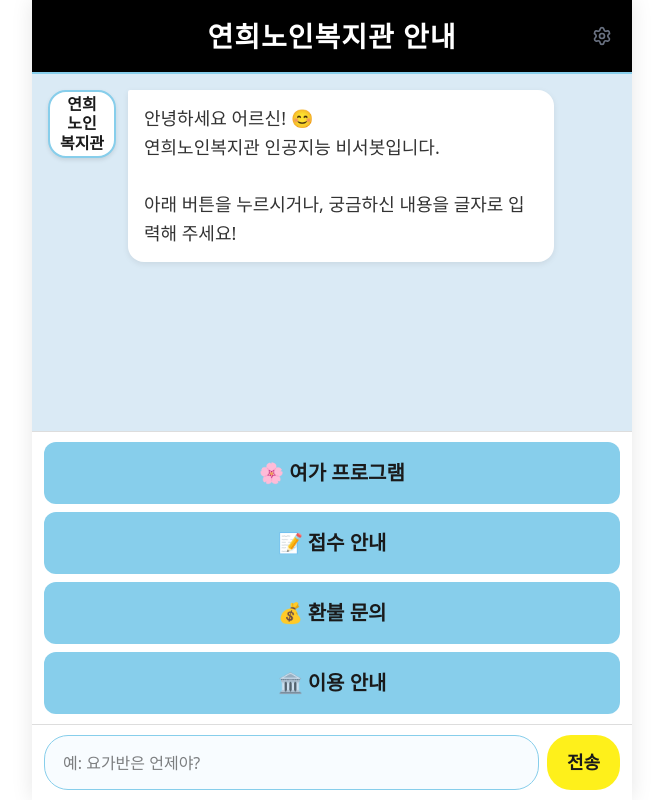
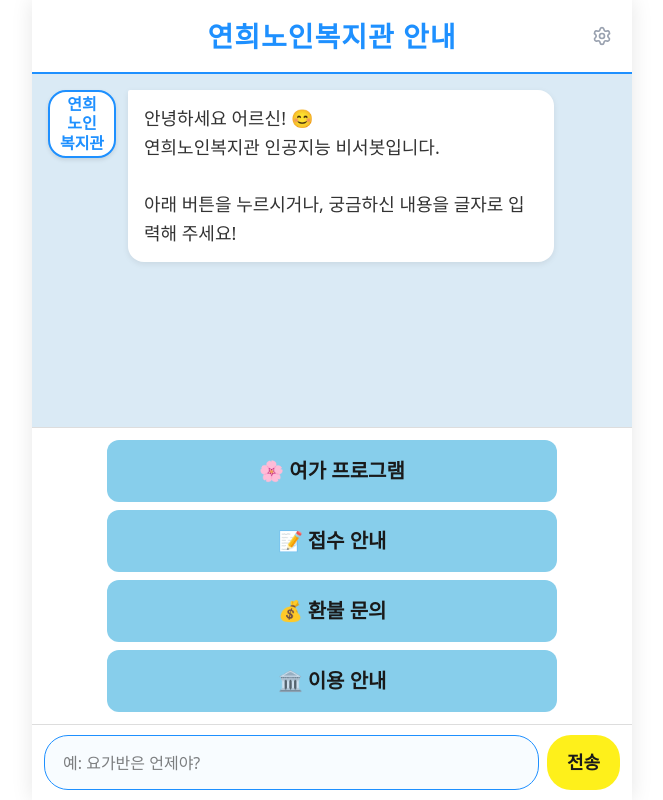
Before and after one commit to chosungjun7759/yhsenior-chatbot001, a React (Vite) app: page / in a window 1280 px wide. Shown: the whole page, without its empty margins (308-971 px from the left). Built offline with nearby package versions, Linux system fonts and the light colour scheme; no server answers.

Commit message:
feat(ui): Refine header colors and styles
Updates the header background from black to white and the text color to a vibrant blue. This change aims to create a more accessible and visually appealing interface for elderly users by using clearer contrast and a more modern color scheme.

```diff
--- a/src/App.tsx
+++ b/src/App.tsx
@@ -182,13 +182,13 @@ export default function App() {
       <div className="chat-container w-full max-w-[600px] h-full flex flex-col bg-white relative shadow-[0_0_20px_rgba(0,0,0,0.1)] pb-[env(safe-area-inset-bottom)]">
 
         {/* Header */}
-        <div className="header bg-[#000000] p-[15px_20px] flex items-center justify-center border-b-2 border-[#87CEEB] shrink-0 z-10 relative">
-          <h1 className="text-[#ffffff] text-[28px] font-bold tracking-[1px]">연희노인복지관 안내</h1>
+        <div className="header bg-[#ffffff] p-[15px_20px] flex items-center justify-center border-b-2 border-[#1E90FF] shrink-0 z-10 relative">
+          <h1 className="text-[#1E90FF] text-[28px] font-[900] tracking-[1px]">연희노인복지관 안내</h1>
 
           {/* Admin Trigger (Absolute positioned to not interfere with centering) */}
           <div className="absolute right-4 flex gap-2">
             {!user ? (
-              <button onClick={handleLogin} className="p-1 text-gray-500 hover:text-gray-300">
+              <button onClick={handleLogin} className="p-1 text-gray-400 hover:text-gray-600">
                 <Settings size={20} />
               </button>
             ) : (
@@ -196,7 +196,7 @@ export default function App() {
                 {isAdmin && (
                   <button onClick={updateTo2026Data} className="text-[10px] bg-gray-700 text-white px-2 py-1 rounded">데이터 갱신</button>
                 )}
-                <button onClick={() => signOut(auth)} className="text-gray-500 hover:text-gray-300">
+                <button onClick={() => signOut(auth)} className="text-gray-400 hover:text-gray-600">
                   <LogOut size={20} />
                 </button>
               </div>
@@ -212,7 +212,7 @@ export default function App() {
           {messages.map((msg) => (
             <div key={msg.id} className={`msg-row flex w-full items-start ${msg.sender === 'bot' ? 'bot justify-start' : 'user justify-end'}`}>
               {msg.sender === 'bot' && (
-                <div className="bot-profile-text w-[68px] h-[68px] rounded-[18px] bg-white border-2 border-[#87CEEB] text-[#1a1a1a] flex items-center justify-center text-[16px] font-[900] text-center leading-[1.2] mr-[12px] shrink-0 shadow-[0_2px_4px_rgba(0,0,0,0.1)]">
+                <div className="bot-profile-text w-[68px] h-[68px] rounded-[18px] bg-white border-2 border-[#1E90FF] text-[#1E90FF] flex items-center justify-center text-[16px] font-[900] text-center leading-[1.2] mr-[12px] shrink-0 shadow-[0_2px_4px_rgba(0,0,0,0.1)]">
                   연희<br/>노인<br/>복지관
                 </div>
               )}
@@ -230,11 +230,11 @@ export default function App() {
         </div>
 
         {/* Menu Grid */}
-        <div className="menu-grid shrink-0 flex flex-col gap-[8px] p-[10px_12px] bg-white border-t-[1.5px] border-[#dddddd] z-10">
-          <button onClick={() => clickMenu('program', '🌸 여가 프로그램 찾기')} className="menu-btn bg-[#87CEEB] border-none p-[16px_20px] rounded-[12px] text-[20px] cursor-pointer text-center font-bold text-[#1a1a1a] active:bg-[#5bb8e0] transition-all">🌸 여가 프로그램</button>
-          <button onClick={() => clickMenu('register', '📝 프로그램 접수 안내')} className="menu-btn bg-[#87CEEB] border-none p-[16px_20px] rounded-[12px] text-[20px] cursor-pointer text-center font-bold text-[#1a1a1a] active:bg-[#5bb8e0] transition-all">📝 접수 안내</button>
-          <button onClick={() => clickMenu('refund', '💰 환불/취소 문의')} className="menu-btn bg-[#87CEEB] border-none p-[16px_20px] rounded-[12px] text-[20px] cursor-pointer text-center font-bold text-[#1a1a1a] active:bg-[#5bb8e0] transition-all">💰 환불 문의</button>
-          <button onClick={() => clickMenu('info', '🏛️ 복지관 이용 안내')} className="menu-btn bg-[#87CEEB] border-none p-[16px_20px] rounded-[12px] text-[20px] cursor-pointer text-center font-bold text-[#1a1a1a] active:bg-[#5bb8e0] transition-all">🏛️ 이용 안내</button>
+        <div className="menu-grid shrink-0 flex flex-col items-center gap-[8px] p-[12px_16px] bg-white border-t-[1.5px] border-[#dddddd] z-10">
+          <button onClick={() => clickMenu('program', '🌸 여가 프로그램 찾기')} className="menu-btn w-full max-w-[450px] bg-[#87CEEB] border-none p-[16px_20px] rounded-[12px] text-[20px] cursor-pointer flex justify-center items-center text-center font-bold text-[#1a1a1a] active:bg-[#5bb8e0] transition-all">🌸 여가 프로그램</button>
+          <button onClick={() => clickMenu('register', '📝 프로그램 접수 안내')} className="menu-btn w-full max-w-[450px] bg-[#87CEEB] border-none p-[16px_20px] rounded-[12px] text-[20px] cursor-pointer flex justify-center items-center text-center font-bold text-[#1a1a1a] active:bg-[#5bb8e0] transition-all">📝 접수 안내</button>
+          <button onClick={() => clickMenu('refund', '💰 환불/취소 문의')} className="menu-btn w-full max-w-[450px] bg-[#87CEEB] border-none p-[16px_20px] rounded-[12px] text-[20px] cursor-pointer flex justify-center items-center text-center font-bold text-[#1a1a1a] active:bg-[#5bb8e0] transition-all">💰 환불 문의</button>
+          <button onClick={() => clickMenu('info', '🏛️ 복지관 이용 안내')} className="menu-btn w-full max-w-[450px] bg-[#87CEEB] border-none p-[16px_20px] rounded-[12px] text-[20px] cursor-pointer flex justify-center items-center text-center font-bold text-[#1a1a1a] active:bg-[#5bb8e0] transition-all">🏛️ 이용 안내</button>
         </div>
 
         {/* Input Area */}
@@ -245,7 +245,7 @@ export default function App() {
             onChange={(e) => setUserQuestion(e.target.value)}
             onKeyDown={(e) => e.key === 'Enter' && submitQuestion()}
             placeholder="예: 요가반은 언제야?"
-            className="flex-1 p-[14px_18px] text-[16px] border-[1.5px] border-[#87CEEB] rounded-[24px] outline-none bg-[#f8fcff] focus:border-[#3399cc]"
+            className="flex-1 p-[14px_18px] text-[16px] border-[1.5px] border-[#1E90FF] rounded-[24px] outline-none bg-[#f8fcff] focus:border-[#0066cc]"
           />
           <button
             onClick={submitQuestion}
```
